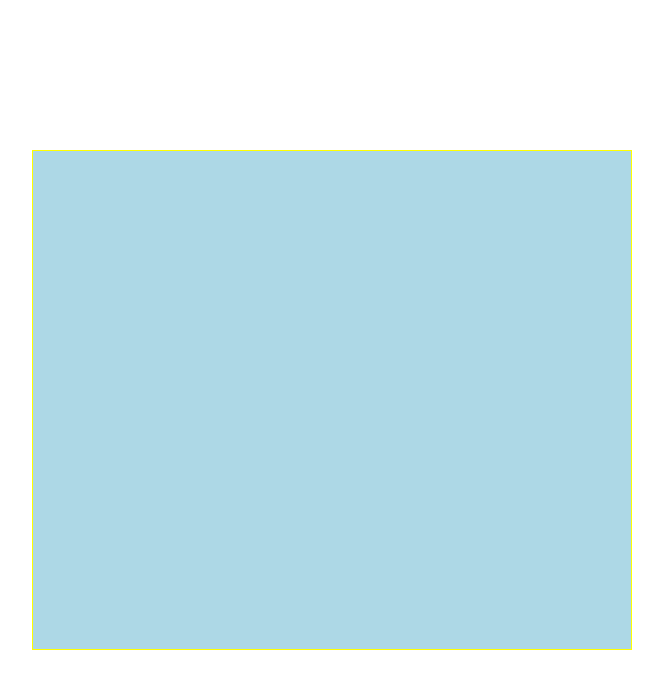
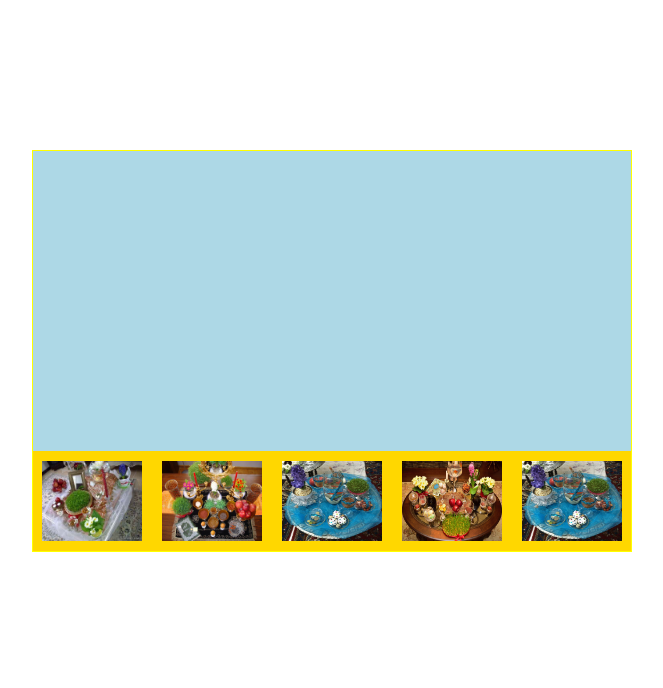
Before and after one commit to MahsumaRezai/show-gallery, a website: page index.html in a window 1280 px wide. Shown: the whole page, without its empty margins (308-971 px from the left). Drawn offline with Linux system fonts and the light colour scheme.

Commit message:
add image

```diff
--- a/index.html
+++ b/index.html
@@ -7,13 +7,25 @@
     <meta http-equiv="X-UA-Compatible" content="ie=edge">
     <link rel="stylesheet" href="./css/style.css">
     <title>Document</title>
-    <script src="./js/app.js"></script>
+    <script src="./js/app.js">
+
+
+
+    </script>
 </head>
 
 <body>
     <div class="container">
         <div class="slider"></div>
-        <div class="image-small"></div>
+        <div class="image-small">
+            <script>
+                for (x in image) {
+                    document.write("<img src = '" + image[x] + "'>")
+
+
+                }
+            </script>
+        </div>
 
 
 
--- a/js/app.js
+++ b/js/app.js
@@ -1,12 +1 @@
-function data() {
-    let name = window.document.getElementsByClassName("post");
-    for (let x = 0; x < name.length; x++) {
-        if (name[x].value == "") {
-            name[x].style.backgroundColor = "purple";
-        }
-        else {
-            name[x].style.backgroundColor = "white"
-
-        }
-    }
-}
+let image = new Array("./imag/image_one.jpg", "./imag/image_two.jpg", "./imag/image_four.jpg", "./imag/three.jpeg", "./imag/image_four.jpg");
--- a/scss/main.scss
+++ b/scss/main.scss
@@ -6,7 +6,6 @@
 .container {
     width: 600px;
     border: 1px solid yellow;
-    height: 500px;
     background: lightblue;
     display: flex;
     flex-direction: column;
@@ -20,6 +19,20 @@
 }
 .image-small {
     height: 100px;
-    background: plum;
+    display: flex;
+    flex-direction: row;
+    gap: 20px;
+    background:gold;
+    width: 100%;
+    justify-content: center;
+    align-items: center;
+
+
+
 
 }
+.image-small img {
+    width: 100px;
+    height: 80px;
+
+}
```
Also changed, not shown: css/style.css.
